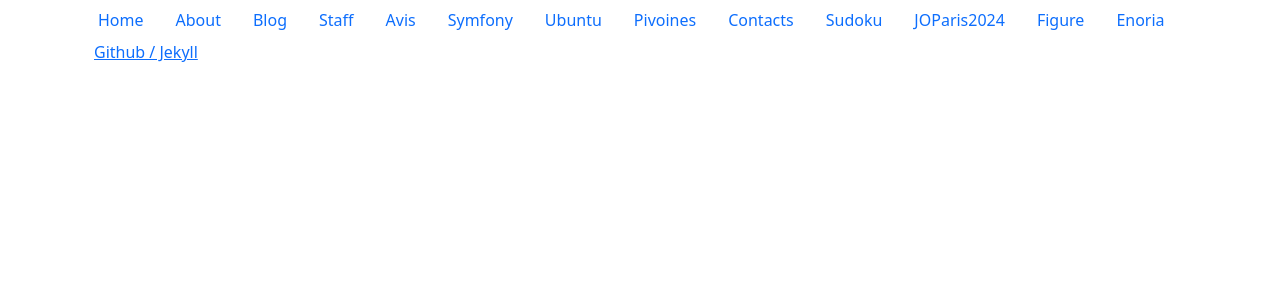
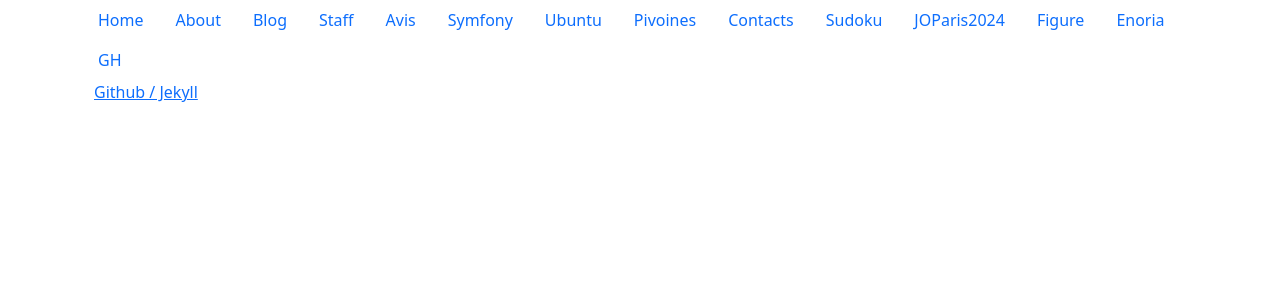
Before and after one commit to awelvor/mybootstrap, a Jekyll site: the page built from index.html, in a window 1280 px wide. Shown: the top 300 px of the page. Built offline with Jekyll 4.4.1, drawn with Linux system fonts in a browser that asks for light colours.

```diff
--- a/_data/navigation.yml
+++ b/_data/navigation.yml
@@ -24,3 +24,5 @@
   link: /mybootstrap/figure.html
 - name: Enoria
   link: /mybootstrap/enoria.html
+- name: GH
+  link: /mybootstrap/gh.html
```
